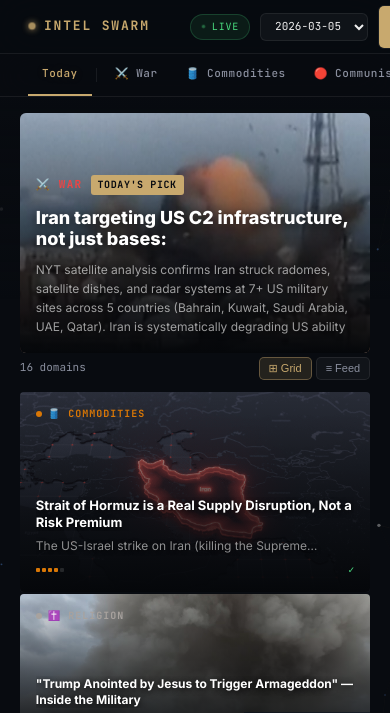
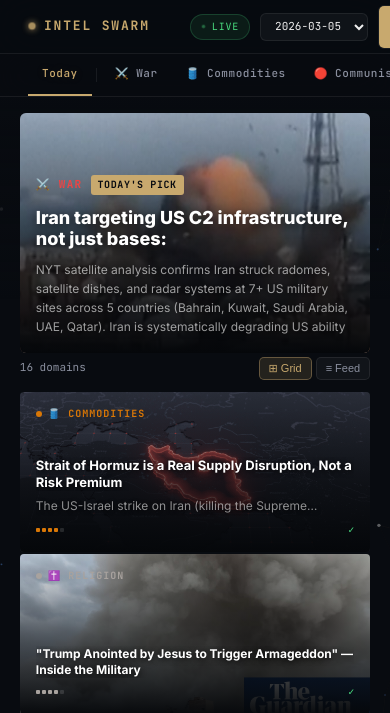
Before and after one commit to outsmartchad/intel-swarm, a Flask app: page / in a window 390 px wide; the page is wider, and only the part inside the window is pictured. Shown: the top 713 px of that part. Run offline with Flask 3, Linux system fonts and the light colour scheme.

Commit message:
fix: grid layout — use grid-auto-rows + grid-row spans, no more gaps

```diff
--- a/web/templates/home.html
+++ b/web/templates/home.html
@@ -64,8 +64,7 @@
 .editorial {
   display: grid;
   grid-template-columns: repeat(12, 1fr);
-  grid-auto-rows: min-content;
-  align-items: start;
+  grid-auto-rows: clamp(120px, 13vw, 220px);
   gap: 0;
   margin-bottom: 48px;
   border: 1px solid rgba(255,255,255,.06);
@@ -92,10 +91,9 @@
 .span-5  { grid-column: span 5; }
 .span-4  { grid-column: span 4; }
 .span-3  { grid-column: span 3; }
-.span-7, .span-5 { height: clamp(200px, 26vw, 420px); }
-.span-6          { height: clamp(200px, 26vw, 420px); }
-.span-4          { height: clamp(140px, 16vw, 260px); }
-.span-3          { height: clamp(120px, 13vw, 210px); }
+/* Heights driven by grid-auto-rows × row span */
+.span-7, .span-5, .span-6 { grid-row: span 2; }  /* 2 × base row = tall hero cards */
+.span-4, .span-3           { grid-row: span 1; }  /* 1 × base row = short cards */
 .ecard-bg {
   position: absolute; inset: 0;
   background-size: cover; background-position: center;
@@ -198,15 +196,16 @@
 .no-results { text-align: center; padding: 48px; color: var(--muted); font-size: 14px; display: none; }
 
 @media (max-width: 900px) {
-  .editorial { gap: 2px; border: none; }
+  .editorial { gap: 2px; border: none; grid-auto-rows: 180px; }
   .ecard { border-radius: 4px; border: none; }
-  .span-7, .span-5 { grid-column: span 12; height: 260px; }
-  .span-4 { grid-column: span 6; height: 180px; }
-  .span-3 { grid-column: span 6; height: 150px; }
+  .span-7, .span-5 { grid-column: span 12; grid-row: span 1; }
+  .span-4 { grid-column: span 6; grid-row: span 1; }
+  .span-3 { grid-column: span 6; grid-row: span 1; }
 }
 @media (max-width: 600px) {
-  .span-7, .span-5 { grid-column: span 12; height: 200px; }
-  .span-4, .span-3 { grid-column: span 12; height: 150px; }
+  .editorial { grid-auto-rows: 160px; }
+  .span-7, .span-5 { grid-column: span 12; }
+  .span-4, .span-3 { grid-column: span 12; }
   .span-4 .ecard-preview, .span-3 .ecard-preview { display: none; }
 }
 </style>
```
